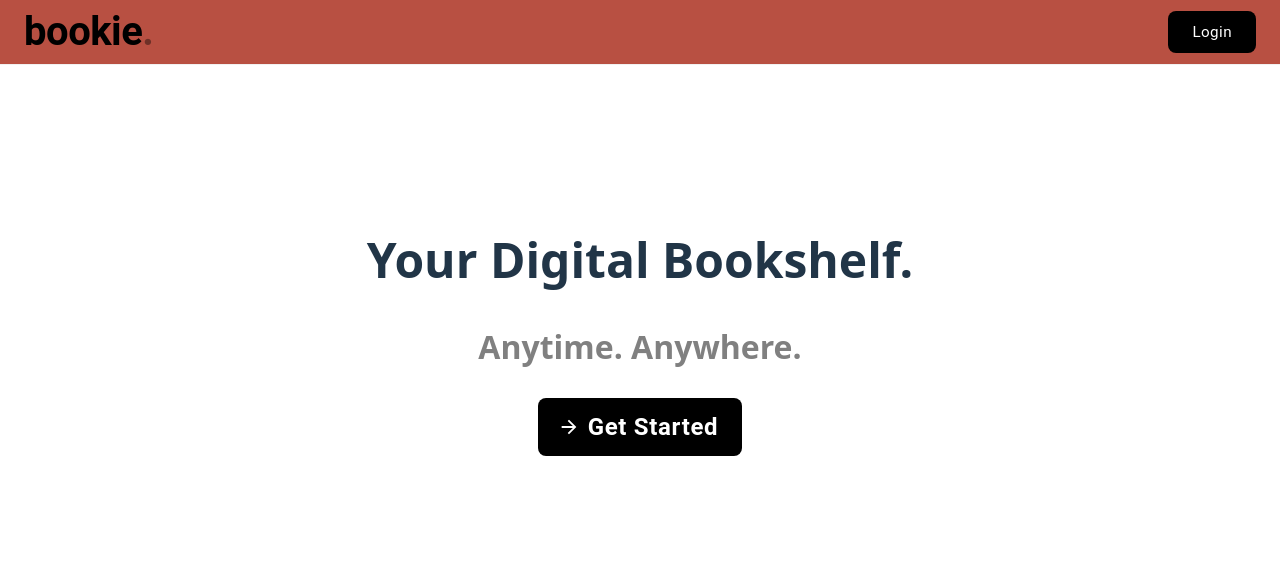
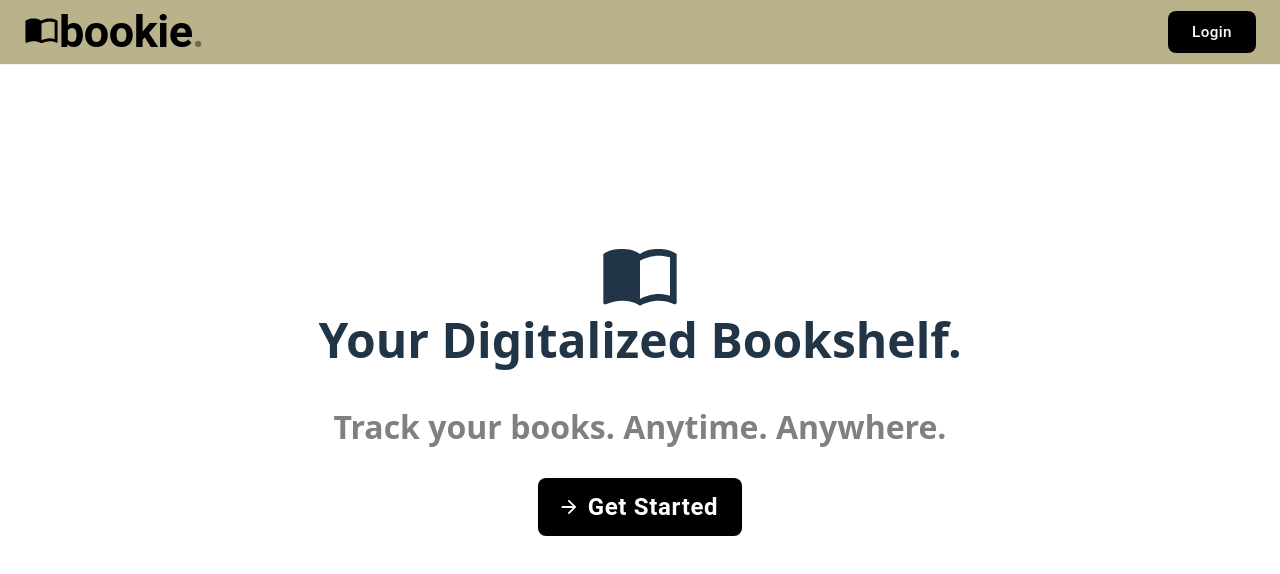
Before and after one commit to threat0512/book-keeper, a React (Vite) app in the folder frontend/: page / in a window 1280 px wide. Shown: the top 574 px of the page. Built offline with nearby package versions, Linux system fonts and the light colour scheme; no server answers.

Commit message:
implemented users functionality

```diff
--- a/frontend/src/App.jsx
+++ b/frontend/src/App.jsx
@@ -5,10 +5,9 @@ import LandingPage from "./components/LandingPage";
 import Register from "./components/Register";
 import Login from "./components/Login";
 import Home from "./components/Home";
-import { BrowserRouter as Router, Routes, Route, useLocation, useNavigate } from "react-router-dom";
+import { BrowserRouter as Router, Routes, Route, useLocation } from "react-router-dom";
 
 function App() {
-  const [landStatus, setLand] = useState(true);
   const [user, setUser] = useState(null);
 
   useEffect(() => {
@@ -21,55 +20,30 @@ function App() {
 
   return (
     <Router>
-      <MainContent landStatus={landStatus} user={user} />
+      <MainContent user={user} setUser={setUser} />
     </Router>
   );
 }
 
 // Helper component to conditionally render Header
-function MainContent({ landStatus, user, setUser }) {
+function MainContent({ user, setUser }) {
   const location = useLocation();
-  const navigate = useNavigate();
 
   return (
     <div className="min-h-screen bg-white">
-      {/* ✅ Only show header if not on login/register page */}
+      {/* ✅ Hide Header on Login & Register Pages */}
       {!(location.pathname === "/register" || location.pathname === "/login") && (
-        <Header landing={landStatus} />
+        <Header user={user} setUser={setUser} />
       )}
 
       <main className="container mx-auto px-8 py-12">
         <Routes>
-          <Route path="/" element={user ? <Home user={user} /> : <LandingPage />} />
-          <Route path="/register" element={user ? <Home user={user} /> : <Register onLogin={setUser}/>} />
-          <Route path="/login" element={user ? <Home user={user} /> : <Login onLogin={setUser} />} />
-          <Route path="/home" element={user ? <Home user={user} /> : <Login onLogin={setUser}/>} />
+          <Route path="/" element={<LandingPage />} />
+          <Route path="/register" element={<Register onLogin={setUser} />} />
+          <Route path="/login" element={<Login onLogin={setUser} />} />
+          <Route path="/home" element={<Home user={user} />} />
         </Routes>
       </main>
-
-      {/* ✅ Show Logout Button If User is Logged In */}
-      {user && (
-        <button
-          onClick={() => {
-            logout();
-            navigate("/"); // Redirect to landing page after logout
-          }}
-          className="logout-button"
-          style={{
-            position: "absolute",
-            top: "10px",
-            right: "20px",
-            padding: "8px 16px",
-            backgroundColor: "black",
-            color: "white",
-            border: "none",
-            cursor: "pointer",
-            borderRadius: "5px",
-          }}
-        >
-          Logout
-        </button>
-      )}
     </div>
   );
 }
--- a/frontend/src/components/Header.jsx
+++ b/frontend/src/components/Header.jsx
@@ -1,25 +1,35 @@
+
 import { useState } from "react";
 import { Button, AppBar, Toolbar, Typography, Stack } from "@mui/material";
 import AddIcon from "@mui/icons-material/Add";
 import Modal from "./Modal";
-import NavLink from "./NavLink";
-
-function Header({ landing }) {
+import { useNavigate } from "react-router-dom";
+import { logout } from "../firebase";
+import ImportContactsIcon from '@mui/icons-material/ImportContacts';
+function Header({ user, setUser }) {
   const [isModalOpen, setModal] = useState(false);
+  const navigate = useNavigate();
 
   const openModal = () => setModal(true);
   const closeModal = () => setModal(false);
+
+  const handleLogout = async () => {
+    await logout();
+    setUser(null); // ✅ Reset user state
+    navigate("/"); // ✅ Redirect to home
+  };
 
   return (
     <AppBar
       position="static"
       sx={{
-        backgroundColor: "#B85042",
+        backgroundColor: "#B9B28A",
         boxShadow: "none",
         borderBottom: "1px solid #f1f1f1",
       }}
     >
-      <Toolbar sx={{ display: "flex", justifyContent: "space-between" }}>
+      <Toolbar sx={{ display: "flex", justifyContent: "space-between", alignItems: "center" }}>
+        {/* Logo */}
         <Typography
           variant="h5"
           sx={{
@@ -29,13 +39,14 @@ function Header({ landing }) {
             "& span:last-of-type": { color: "rgba(0,0,0,0.4)" },
           }}
         >
-          {/* <span>
-            <img src={logo} alt="Bookie Logo" width="50" height="50" />
-          </span> */}
-          <span style={{ fontSize: "40px", fontWeight: "bold" }}>bookie</span>
+          <span style={{ fontSize: "45px", fontWeight: "bold" }}><ImportContactsIcon sx={{ fontSize: 35 }}/>bookie</span>
           <span style={{ fontSize: "40px", fontWeight: "bold" }}>.</span>
         </Typography>
 
+        {/* Buttons aligned to the right */}
+        <Stack direction="row" spacing={2} sx={{ marginLeft: "auto" }}>
+          {/* Add New Book Button (Only When Logged In) */}
+          {user && (
             <Button
               onClick={openModal}
               variant="contained"
@@ -49,14 +60,39 @@ function Header({ landing }) {
                 fontWeight: 400,
                 boxShadow: "none",
                 "&:hover": {
-              backgroundColor: "rgba(0, 0, 0, 0.8)",
+
                   boxShadow: "none",
                 },
               }}
-          startIcon={!landing ? <AddIcon /> : null}
+              startIcon={<AddIcon />}
             >
-          {landing ? "Login" : "add a new book"}
+              Add a New Book
             </Button>
+          )}
+
+          {/* Login / Logout Button */}
+          <Button
+            onClick={() => user ? handleLogout() : navigate("/login")}
+            variant="contained"
+            size="large"
+            sx={{
+              backgroundColor: "black",
+              color: "white",
+              borderRadius: "8px",
+              fontWeight: "500",
+              textTransform: "none",
+              padding: "8px 24px",
+              fontSize: "0.95rem",
+              boxShadow: "none",
+              "&:hover": {
+
+                boxShadow: "none",
+              },
+            }}
+          >
+            {user ? "Logout" : "Login"}
+          </Button>
+        </Stack>
       </Toolbar>
 
       <Modal isOpen={isModalOpen} onClose={closeModal} />
--- a/frontend/src/components/LandingPage.jsx
+++ b/frontend/src/components/LandingPage.jsx
@@ -3,13 +3,14 @@ import AddIcon from "@mui/icons-material/Add";
 import Modal from "./Modal";
 import ArrowForwardIcon from '@mui/icons-material/ArrowForward';
 import { BrowserRouter as Router, Routes, Route, Link, useNavigate } from "react-router-dom";
-
+import ImportContactsIcon from '@mui/icons-material/ImportContacts';
 export default function LandingPage() {
   const navigate = useNavigate();
     return (
       <div className="landingPage">
-        <h1>Your Digital Bookshelf.</h1>
-        <h2>Anytime. Anywhere.</h2>
+        <ImportContactsIcon sx={{ fontSize: 80 }}/>
+        <h1>Your Digitalized Bookshelf.</h1>
+        <h2>Track your books. Anytime. Anywhere.</h2>
         <Button
           onClick={() => navigate("/register")}
           variant="contained"
--- a/frontend/src/components/Login.jsx
+++ b/frontend/src/components/Login.jsx
@@ -31,7 +31,7 @@ export default function Login({ onLogin }) {
   const handleEmailLogin = async () => {
     try {
       const userCredential = await loginWithEmail(email, password);
-      onLogin(userCredential.user);
+      onLogin = userCredential.user;
       navigate("/home"); // ✅ Redirect to home after login
     } catch (error) {
       alert(`❌ Error: ${error.message}`);
@@ -41,7 +41,7 @@ export default function Login({ onLogin }) {
   const handleGoogleSignIn = async () => {
     try {
       const userCredential = await loginWithGoogle();
-      onLogin(userCredential.user);
+      onLogin = userCredential.user;
       navigate("/home"); // ✅ Redirect to home after login
     } catch (error) {
       alert(`❌ Error: ${error.message}`);
--- a/frontend/src/index.css
+++ b/frontend/src/index.css
@@ -20,8 +20,8 @@ header {
   /* align-items: center; */
   justify-content: center;
   color: white;
-  text-align: center;
-  position: fixed; /* Fixes header to top */
+  /* text-align: center; */
+  /* position: fixed; Fixes header to top */
   top: 0;
   left: 0;
   z-index: 1000;
@@ -45,7 +45,7 @@ body {
   flex-direction: column; /* Stack elements vertically */
   justify-content: center; /* Center vertically */
   align-items: center; /* Center horizontally */
-  height: 70vh; /* Full screen height */
+  height: 80vh; /* Full screen height */
   text-align: center; /* Ensure text is centered */
 }
 
@@ -60,10 +60,6 @@ body {
   color: gray; /* Optional: change color */
 }
 
-.layout {
-
- padding-left: 20px
-}
 
 
 
--- /dev/null
+++ b/frontend/src/styles/Home.css
@@ -0,0 +1,20 @@
+.elseDiv {
+    display: flex;
+    flex-direction: column; /* ✅ Stack items vertically */
+    align-items: center; /* ✅ Center items horizontally */
+    justify-content: center; /* ✅ Center content */
+    text-align: center;
+    margin-top: 20%;
+  }
+
+  .add-icon {
+    font-size: 5rem; /* ✅ Make the Add Icon bigger */
+    /* margin-bottom: 10px; ✅ Add space below the icon */
+    color: #B85042; /* ✅ Match the theme */
+    cursor: pointer;
+
+  }
+  p {
+    font-weight: bold;
+    font-size: 1.9em;
+  }
```
Also changed, not shown: frontend/src/components/Home.jsx (+52 -41 lines), 1 other file (tests, documents, lock files or other folders). Lines whose indentation alone changed are shown as unchanged.
